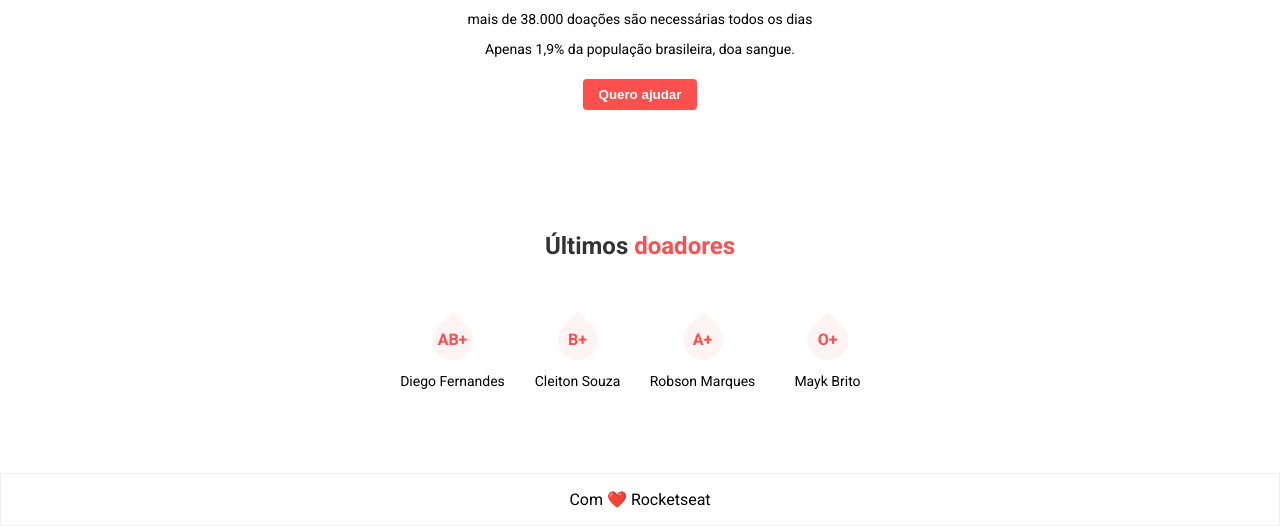
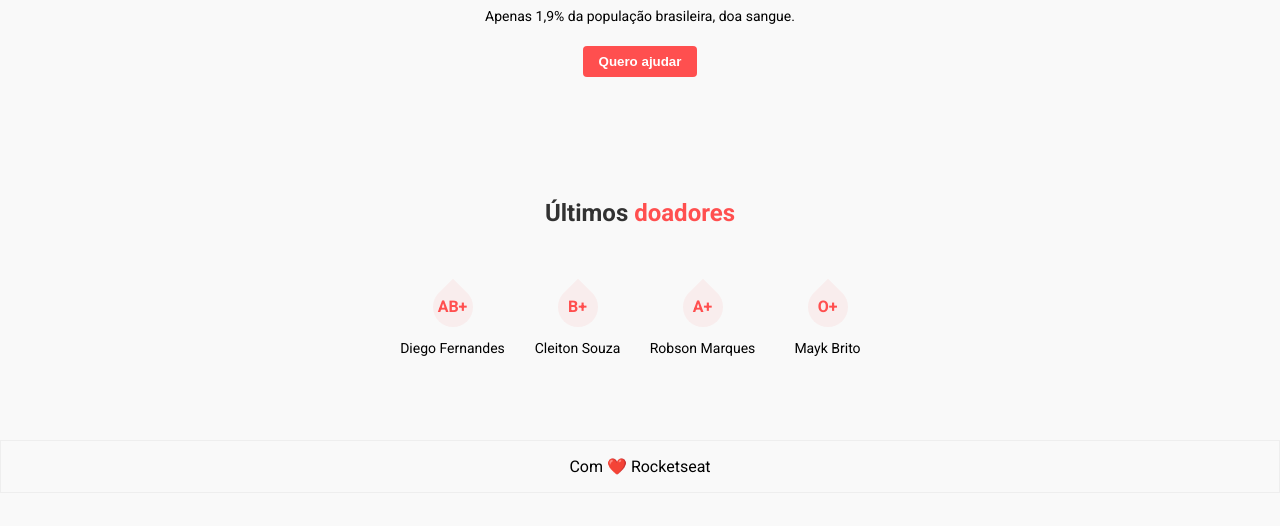
Before and after one commit to jean-paulo/maratonaDev3, a plain HTML site: page index.html in a window 1280 px wide. Shown: the part 329-855 px from the top of the page. After the commit the page ends 822 px from the top, so only its background shows below. Drawn offline with Linux system fonts and the light colour scheme.

Commit message:
Adição do logo original e cor do background original

```diff
--- a/style.css
+++ b/style.css
@@ -27,8 +27,8 @@ body{
     /*fonte */
     font-family: 'Roboto', sans-serif;
 
-   /* background-color: #f9f9f9;*/
-   background-color: white;
+    background-color: #f9f9f9;
+
 }
 
 h1, h2{
```
Also changed, not shown: logo.png.
